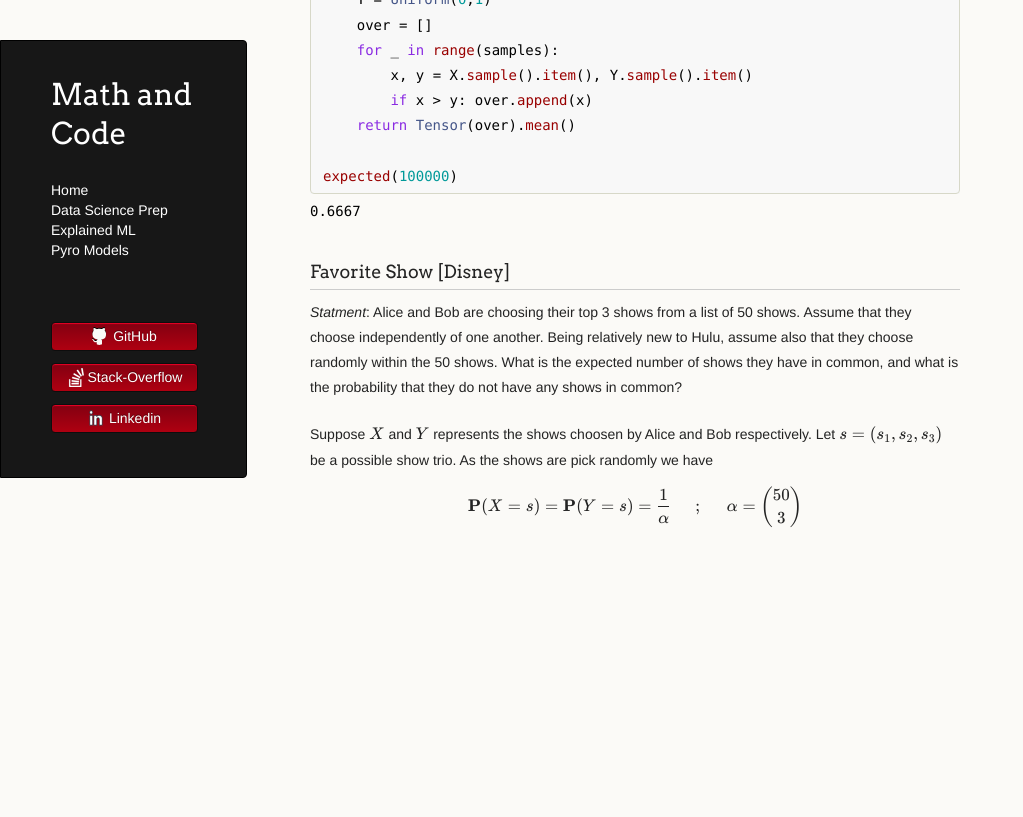
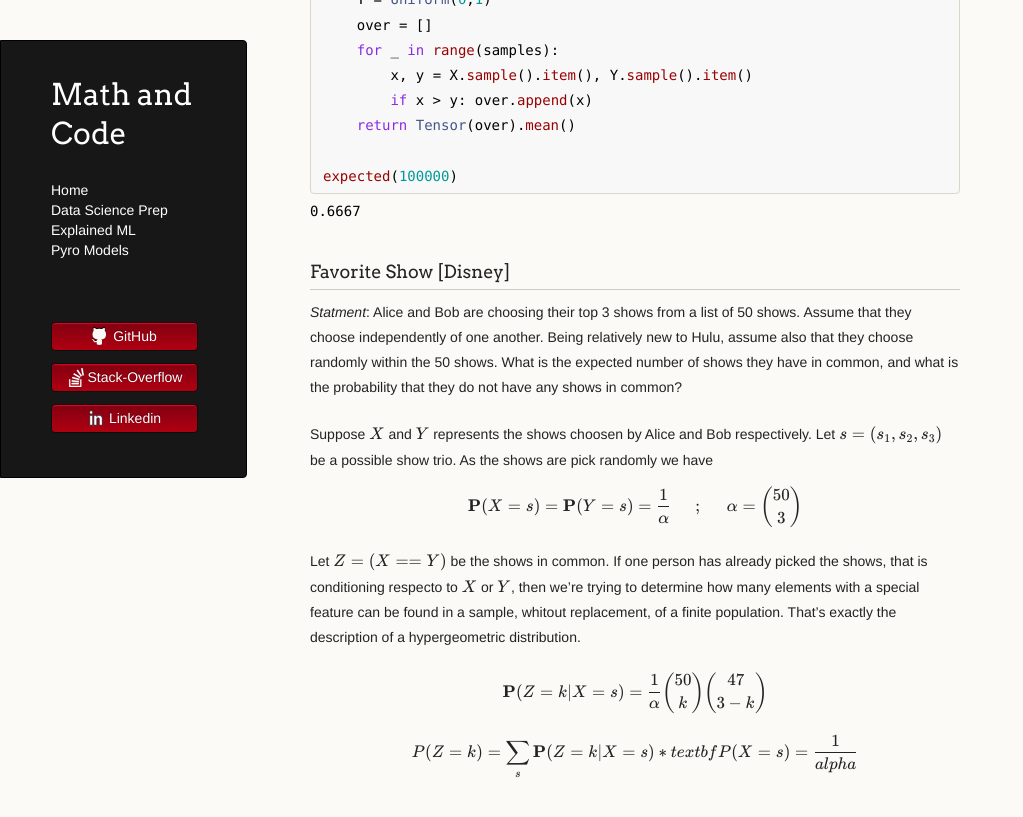
Before and after one commit to LemonPy29/LemonPy29.github.io, a Jekyll site: the page built from data-science-prep/probability-statistic.md, in a window 1280 px wide and 900 px high, scrolled down 971 px. Shown: the top 817 px of the window, without its empty margins (0-1023 px from the left). Built offline with Jekyll 4.4.1, drawn with Linux system fonts in a browser that asks for light colours; nearby versions of some CDN libraries; the repository's description, which GitHub fills in, is left out; before the commit the page ends 1620 px from its top, so only the background shows below that.

Commit message:
Update probability-statistic.md

```diff
--- a/data-science-prep/probability-statistic.md
+++ b/data-science-prep/probability-statistic.md
@@ -59,3 +59,13 @@ Suppose \\( X \\) and \\( Y \\) represents the shows choosen by Alice and Bob re
 \\[
 \textbf{P}(X = s) = \textbf{P}(Y = s) = \frac{1}{\alpha} \hspace{.5cm} ; \hspace{.5cm} \alpha = \binom{50}{3}
 \\]
+
+Let \\( Z = (X == Y) \\) be the shows in common. If one person has already picked the shows, that is conditioning respecto to \\( X \\) or \\( Y \\), then we're trying to determine how many elements with a special feature can be found in a sample, whitout replacement, of a finite population. That's exactly the description of  a hypergeometric distribution.
+
+\\[
+\textbf{P}(Z = k|X = s) = \frac{1}{\alpha}\binom{50}{k}\binom{47}{3-k}
+\\]
+
+\\[
+P(Z = k)  = \sum_{s} \textbf{P}(Z = k|X = s) * textbf{P}(X = s) = \frac{1}\{alpha}
+\\]
```
